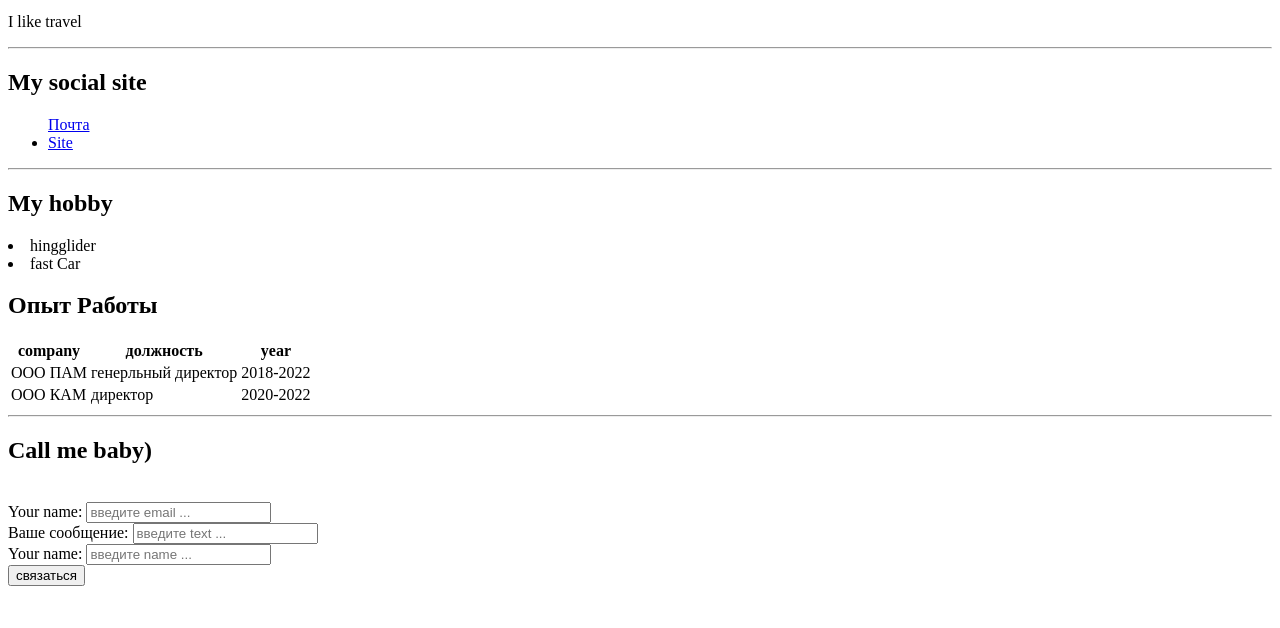
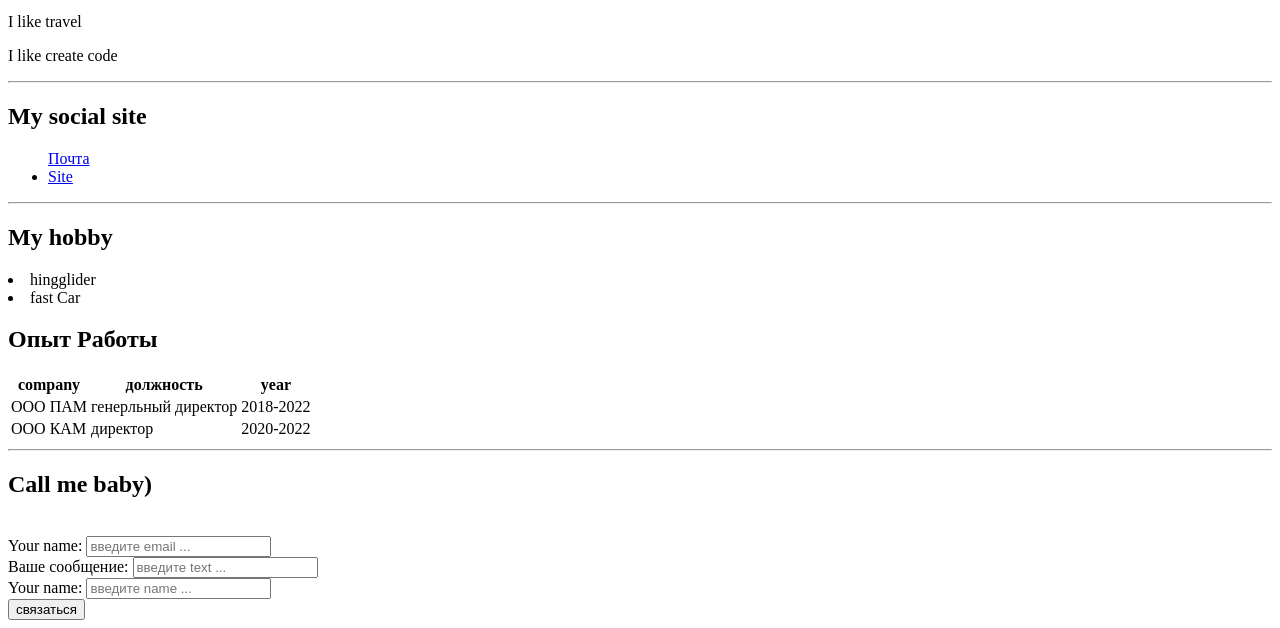
Before and after one commit to AliceBird/new-project-cv, a plain HTML site: page index.html in a window 1280 px wide. Shown: the part 263-891 px from the top of the page. Before the commit the page ends 857 px from the top, so only its background shows below. Drawn offline with Linux system fonts and the light colour scheme.

Commit message:
Change index.html
Add new informarmation

```diff
--- a/index.html
+++ b/index.html
@@ -10,6 +10,7 @@
     <h1>  Puchkova Alisa</h1>
     <p> I'm massager</p>
     <p>  I like travel  </p>
+    <p>  I like create code  </p>
 
     <hr>
 
```
